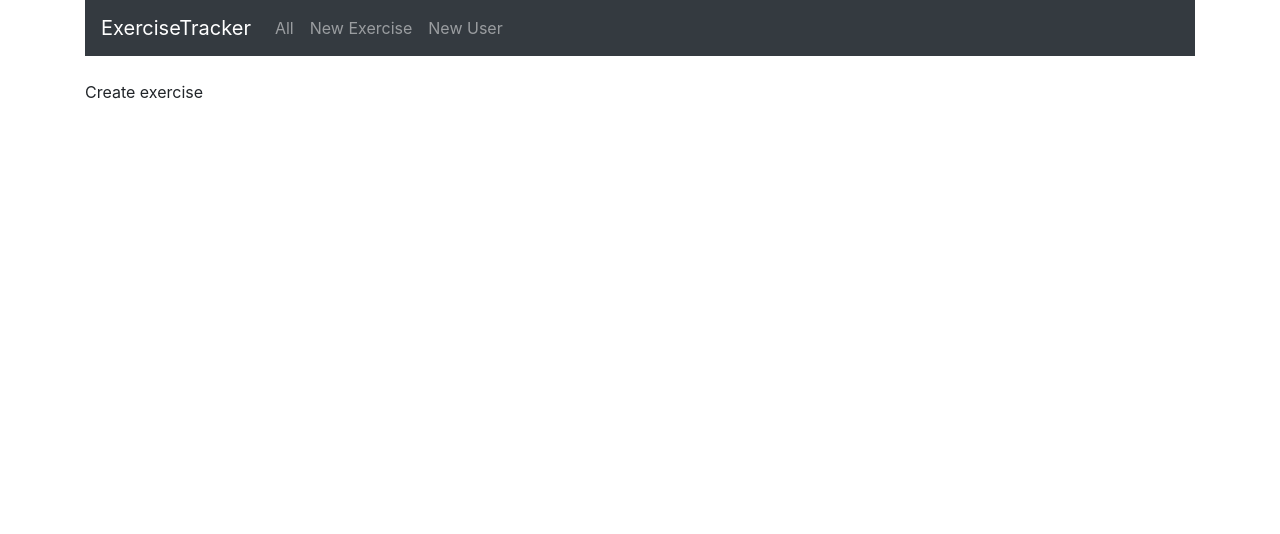
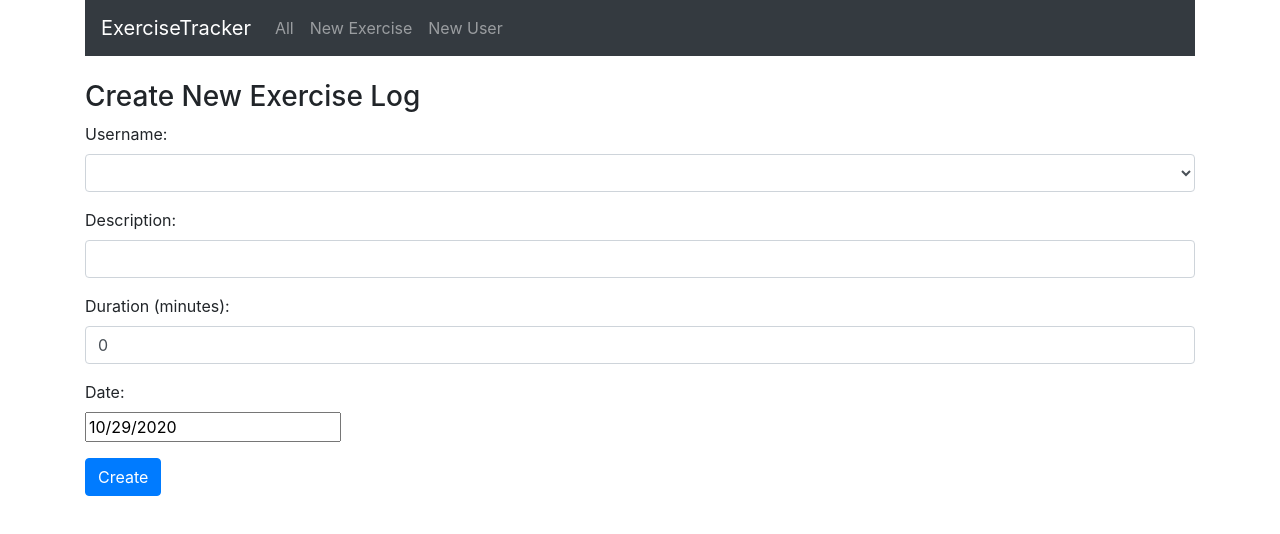
Before and after one commit to sailor95/exercise-tracker, a React (Create React App) app: page /create in a window 1280 px wide. Shown: the top 534 px of the page. Built offline with nearby package versions, Linux system fonts and the light colour scheme.

Commit message:
Impl CreateExercise comp

```diff
--- a/package.json
+++ b/package.json
@@ -12,6 +12,7 @@
     "express": "^4.17.1",
     "mongoose": "^5.10.11",
     "react": "^17.0.1",
+    "react-datepicker": "^3.3.0",
     "react-dom": "^17.0.1",
     "react-router-dom": "^5.2.0",
     "react-scripts": "4.0.0",
--- a/src/components/create-exercise/index.js
+++ b/src/components/create-exercise/index.js
@@ -1,10 +1,118 @@
 import React, { Component } from 'react';
+import DatePicker from 'react-datepicker';
+
+import 'react-datepicker/dist/react-datepicker.css';
 
 export default class CreateExercise extends Component {
+  state = {
+    username: '',
+    description: '',
+    duration: 0,
+    date: new Date(),
+    users: [],
+  };
+
+  componentDidMount() {
+    this.setState({
+      users: ['test user'],
+      username: 'test user',
+    });
+  }
+
+  onChangeUsername = e => {
+    this.setState({
+      username: e.target.value,
+    });
+  };
+
+  onChangeDescription = e => {
+    this.setState({
+      description: e.target.value,
+    });
+  };
+
+  onChangeDuration = e => {
+    this.setState({
+      duration: e.target.value,
+    });
+  };
+
+  onChangeDate = date => {
+    this.setState({
+      date,
+    });
+  };
+
+  onSubmit = e => {
+    e.preventDefault();
+
+    const { username, description, duration, date } = this.state;
+
+    const exercise = {
+      username,
+      description,
+      duration,
+      date,
+    };
+
+    console.log(exercise);
+
+    window.location = '/';
+  };
+
   render() {
+    const { username, users, description, duration, date } = this.state;
+
     return (
       <div>
-        <p>Create exercise</p>
+        <h3>Create New Exercise Log</h3>
+        <form onSubmit={this.onSubmit}>
+          <div className="form-group">
+            <label>Username: </label>
+            <select
+              ref="userInput"
+              className="form-control"
+              required
+              value={username}
+              onChange={this.onChangeUsername}
+            >
+              {users.map(user => (
+                <option key={user} value={user}></option>
+              ))}
+            </select>
+          </div>
+
+          <div className="form-group">
+            <label>Description: </label>
+            <input
+              className="form-control"
+              type="text"
+              value={description}
+              onChange={this.onChangeDescription}
+            />
+          </div>
+
+          <div className="form-group">
+            <label>Duration (minutes): </label>
+            <input
+              className="form-control"
+              type="text"
+              value={duration}
+              onChange={this.onChangeDuration}
+            />
+          </div>
+
+          <div className="form-group">
+            <label>Date: </label>
+            <div>
+              <DatePicker selected={date} onChange={this.onChangeDate} />
+            </div>
+          </div>
+
+          <div className="form-group">
+            <input type="submit" value="Create" className="btn btn-primary" />
+          </div>
+        </form>
       </div>
     );
   }
```
Also changed, not shown: 1 other file (tests, documents, lock files or other folders).
